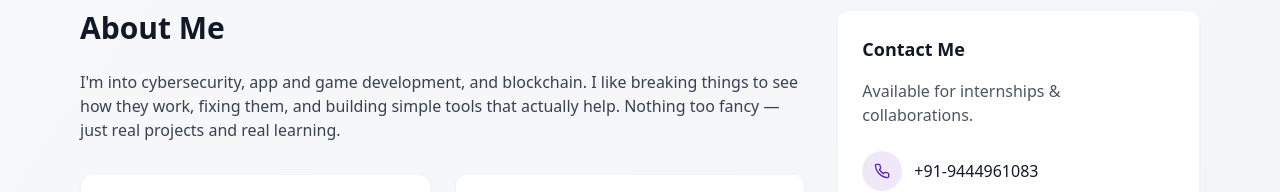
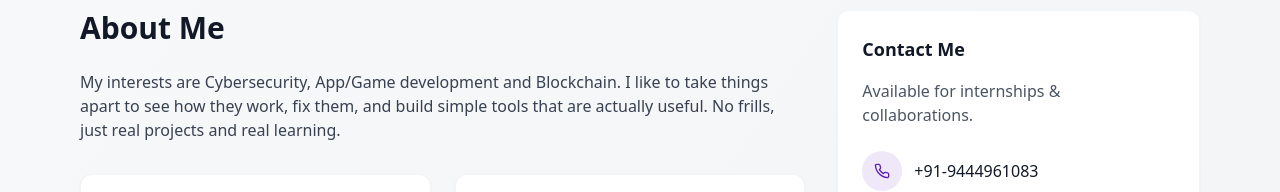
Before and after one commit to Hritish-Narayanan/Hritish.online, a plain HTML site: page index.html in a window 1280 px wide. Shown: the part 1184-1376 px from the top of the page. Drawn offline with nearby package versions, Linux system fonts and the light colour scheme.

Commit message:
index.html

```diff
--- a/index.html
+++ b/index.html
@@ -128,7 +128,7 @@
                 <div class="md:w-2/3">
                     <h2 class="text-3xl font-bold mb-6">About Me</h2>
                     <p class="text-gray-700 mb-8">
-                        I'm into cybersecurity, app and game development, and blockchain. I like breaking things to see how they work, fixing them, and building simple tools that actually help. Nothing too fancy — just real projects and real learning.
+                        My interests are Cybersecurity, App/Game development and Blockchain. I like to take things apart to see how they work, fix them, and build simple tools that are actually useful. No frills, just real projects and real learning.
                     </p>
                     <div class="grid md:grid-cols-2 gap-6">
                         <div class="bg-white p-6 rounded-xl shadow-sm border border-gray-100">
```
